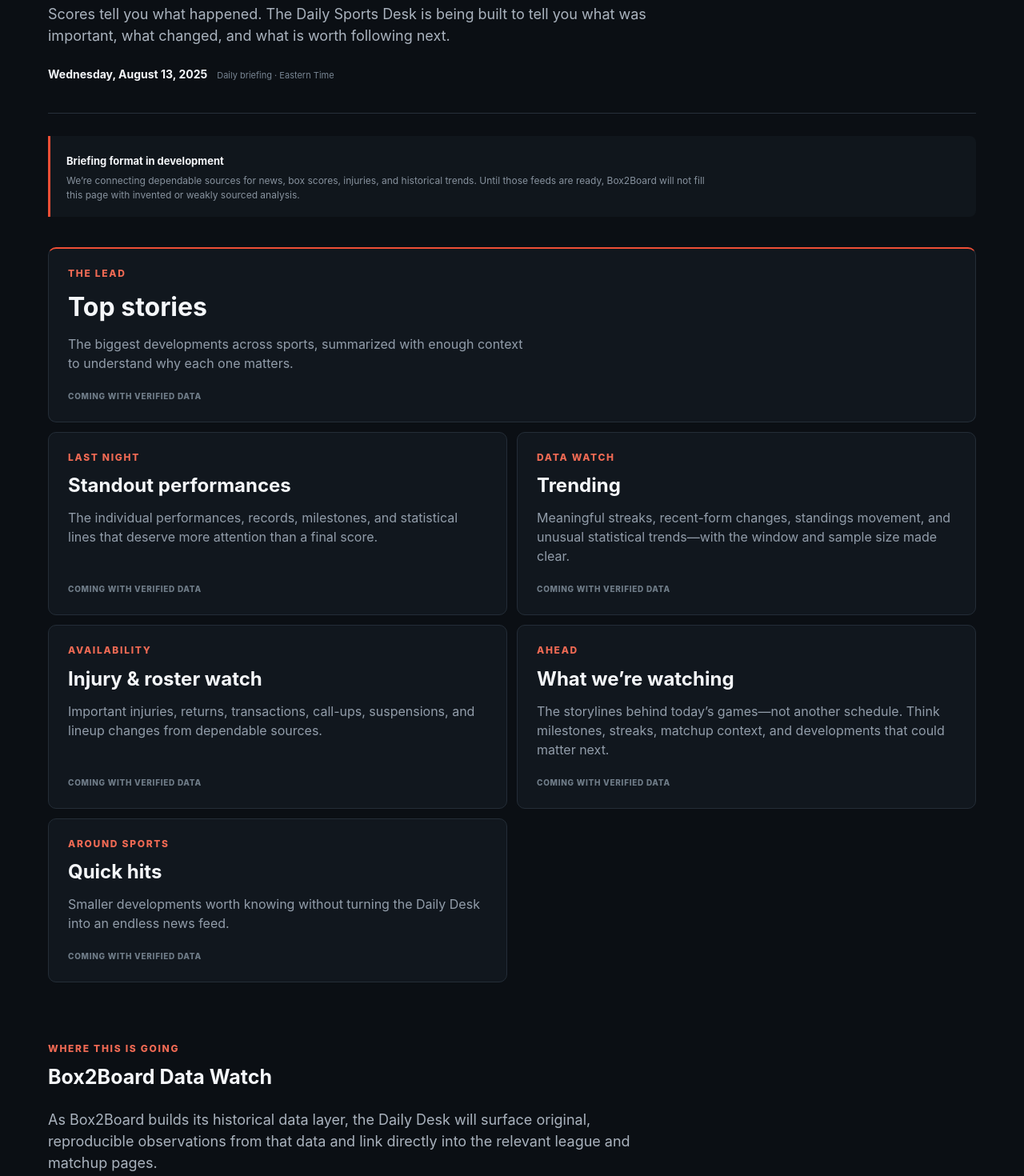
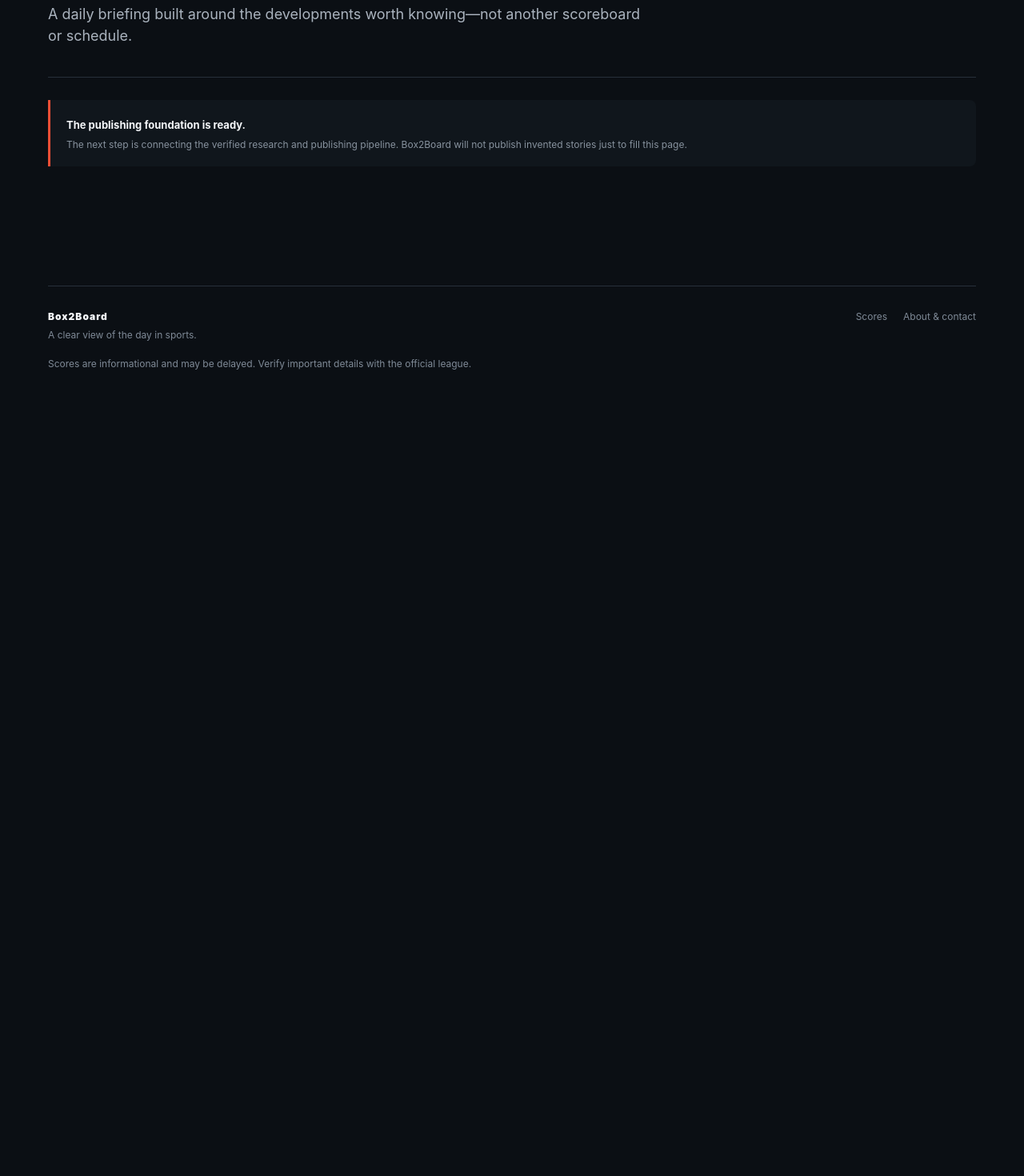
Before and after one commit to box2board/box2board-next, a Next.js app: page /daily in a window 1280 px wide. Shown: the part 300-1770 px from the top of the page at 80% size. After the commit the page ends 803 px from the top, so only its background shows below. Built offline with nearby package versions, Linux system fonts and the light colour scheme.

Commit message:
Turn Daily Desk into briefing index

```diff
--- a/app/daily/page.tsx
+++ b/app/daily/page.tsx
@@ -1,46 +1,34 @@
+import Link from "next/link";
 import type { Metadata } from "next";
+import { dailyBriefings, getLatestDailyBriefing } from "../../lib/daily-briefings";
 
 export const metadata: Metadata = {
   title: "Daily Sports Desk",
-  description: "The Box2Board daily briefing: major stories, standout performances, trends, roster news, and the storylines worth watching.",
+  description: "Box2Board's daily sports briefing: the stories, performances, trends, roster news, and storylines that matter.",
   alternates: { canonical: "/daily" },
 };
 
-const sections = [
-  { eyebrow: "The lead", title: "Top stories", copy: "The biggest developments across sports, summarized with enough context to understand why each one matters." },
-  { eyebrow: "Last night", title: "Standout performances", copy: "The individual performances, records, milestones, and statistical lines that deserve more attention than a final score." },
-  { eyebrow: "Data watch", title: "Trending", copy: "Meaningful streaks, recent-form changes, standings movement, and unusual statistical trends—with the window and sample size made clear." },
-  { eyebrow: "Availability", title: "Injury & roster watch", copy: "Important injuries, returns, transactions, call-ups, suspensions, and lineup changes from dependable sources." },
-  { eyebrow: "Ahead", title: "What we’re watching", copy: "The storylines behind today’s games—not another schedule. Think milestones, streaks, matchup context, and developments that could matter next." },
-  { eyebrow: "Around sports", title: "Quick hits", copy: "Smaller developments worth knowing without turning the Daily Desk into an endless news feed." },
-];
-
 export default function DailyDeskPage() {
-  const date = new Intl.DateTimeFormat("en-US", { weekday: "long", month: "long", day: "numeric", year: "numeric", timeZone: "America/New_York" }).format(new Date());
-
+  const latest = getLatestDailyBriefing();
   return <div className="container dailyPage">
     <section className="dailyHero">
       <p className="kicker">Box2Board Daily Sports Desk</p>
       <h1>What matters in sports today.</h1>
-      <p className="dailyLead">Scores tell you what happened. The Daily Sports Desk is being built to tell you what was important, what changed, and what is worth following next.</p>
-      <div className="dailyMeta"><strong>{date}</strong><span>Daily briefing · Eastern Time</span></div>
+      <p className="dailyLead">A daily briefing built around the developments worth knowing—not another scoreboard or schedule.</p>
     </section>
-
-    <div className="dailyStatus"><strong>Briefing format in development</strong><p>We’re connecting dependable sources for news, box scores, injuries, and historical trends. Until those feeds are ready, Box2Board will not fill this page with invented or weakly sourced analysis.</p></div>
-
-    <section className="briefingGrid" aria-label="Daily Sports Desk sections">
-      {sections.map((section, index) => <article className={index === 0 ? "briefingCard briefingLead" : "briefingCard"} key={section.title}>
-        <p className="kicker">{section.eyebrow}</p>
-        <h2>{section.title}</h2>
-        <p>{section.copy}</p>
-        <span className="comingTag">Coming with verified data</span>
-      </article>)}
-    </section>
-
-    <section className="dailySection dailyComingSoon">
-      <p className="kicker">Where this is going</p>
-      <h2>Box2Board Data Watch</h2>
-      <p className="dailyLead">As Box2Board builds its historical data layer, the Daily Desk will surface original, reproducible observations from that data and link directly into the relevant league and matchup pages.</p>
-    </section>
+    {latest ? (
+      <section className="dailySection">
+        <p className="kicker">Latest briefing</p>
+        <h2>{latest.date}</h2>
+        <p>{latest.dek}</p>
+        <Link className="textLink" href={`/daily/${latest.date}`}>Read the Daily Sports Desk →</Link>
+      </section>
+    ) : (
+      <section className="dailyStatus">
+        <strong>The publishing foundation is ready.</strong>
+        <p>The next step is connecting the verified research and publishing pipeline. Box2Board will not publish invented stories just to fill this page.</p>
+      </section>
+    )}
+    {dailyBriefings.length > 1 && <section className="dailySection"><h2>Archive</h2>{dailyBriefings.slice(1).map(b => <p key={b.date}><Link href={`/daily/${b.date}`}>{b.date}</Link></p>)}</section>}
   </div>;
 }
```
